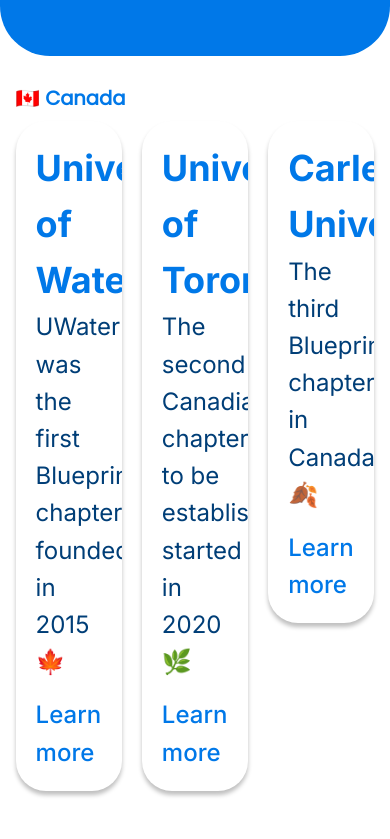
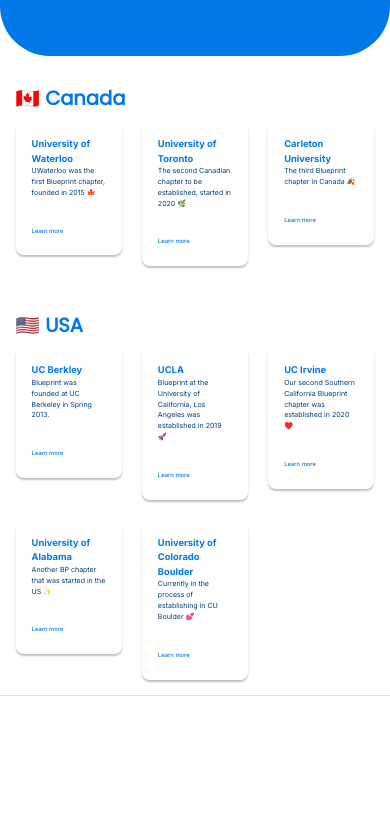
Before and after one commit to uoftblueprint/website-v2, a Next.js app: page /chapters in a window 390 px wide. Shown: the part 800-1639 px from the top of the page. Built offline with nearby package versions, Linux system fonts and the light colour scheme.

Commit message:
minor adjustments to make page responsive

```diff
--- a/src/chapters-card/ChaptersCard.css
+++ b/src/chapters-card/ChaptersCard.css
@@ -1,29 +1,25 @@
 .mantine-Card-root {
     flex-shrink: 0;
-    box-shadow: 0px 4px 4px 0px rgba(0, 0, 0, 0.25);
-    border-radius: 30px;
+    box-shadow: 0vw 0.5vw 0.5vw 0vw rgba(0, 0, 0, 0.25);
+    border-radius: 2vw;
 }
 
 .mantine-Card-section {
     margin: 0;
 }
 
-/* .mantine-Anchor-root {
-    font-size: 24px;
-    font-weight: 500;
-} */
 
 .card-font{
-    font-size: 24px;
+    font-size: 1.5vw;
     font-weight: 500;
 }
 
 .chapter-name {
-    font-size: 36px;
+    font-size: 2.4vw;
     font-weight: 700;
 }
 
 .chapter-description {
-    font-size: 24px;
+    font-size: 1.8vw;
     font-weight: 400;
 }
--- a/src/chapters-card/ChaptersCard.tsx
+++ b/src/chapters-card/ChaptersCard.tsx
@@ -3,7 +3,7 @@ import "../chapters-card/ChaptersCard.css";
 
 export function ChaptersCard({ name, description, link }) {
   return (
-    <Card padding="lg">
+    <Card padding="md">
       <Card.Section c="#0078E8" className={"chapter-name"}>
         {name}
       </Card.Section>
```
